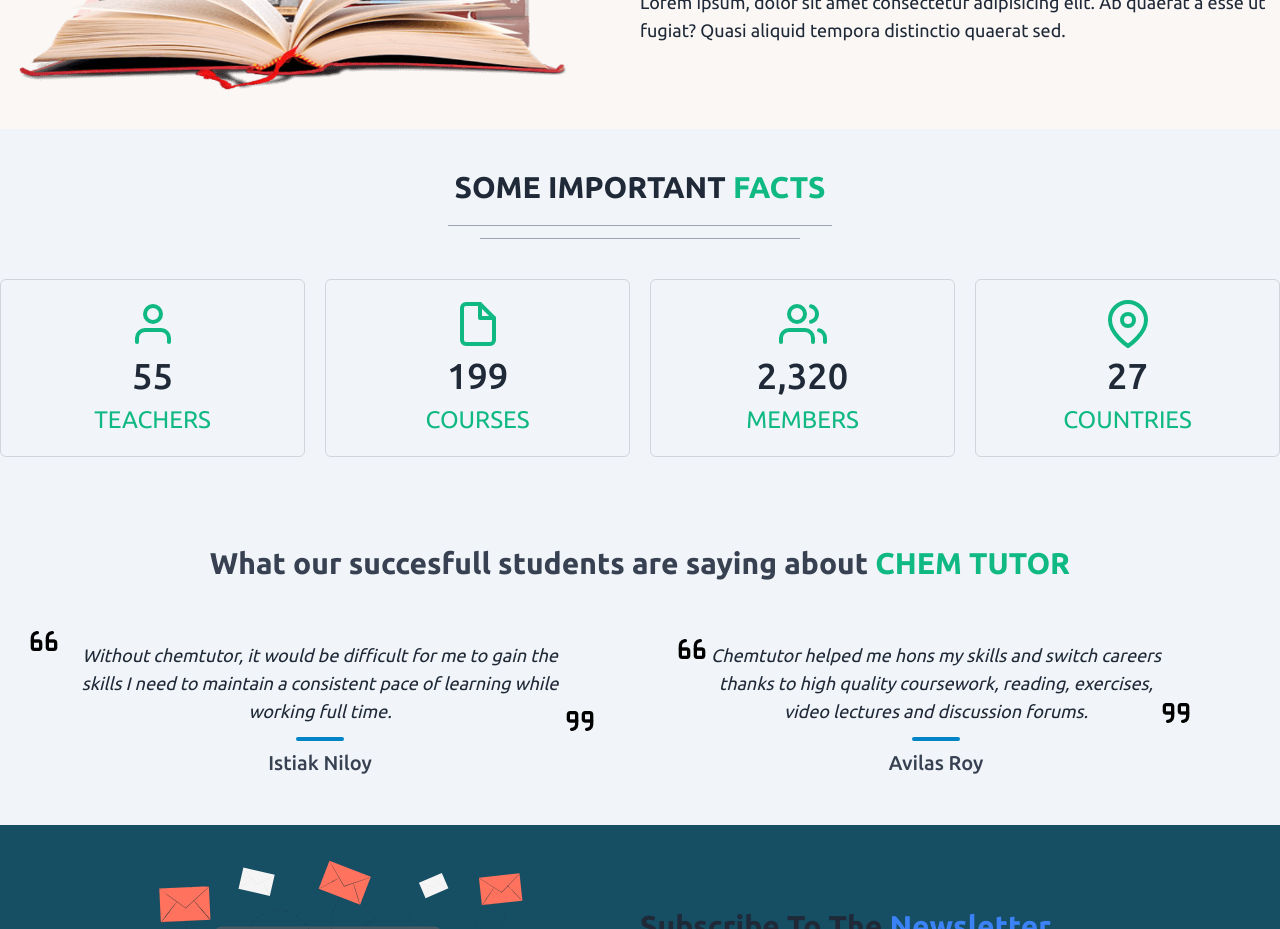
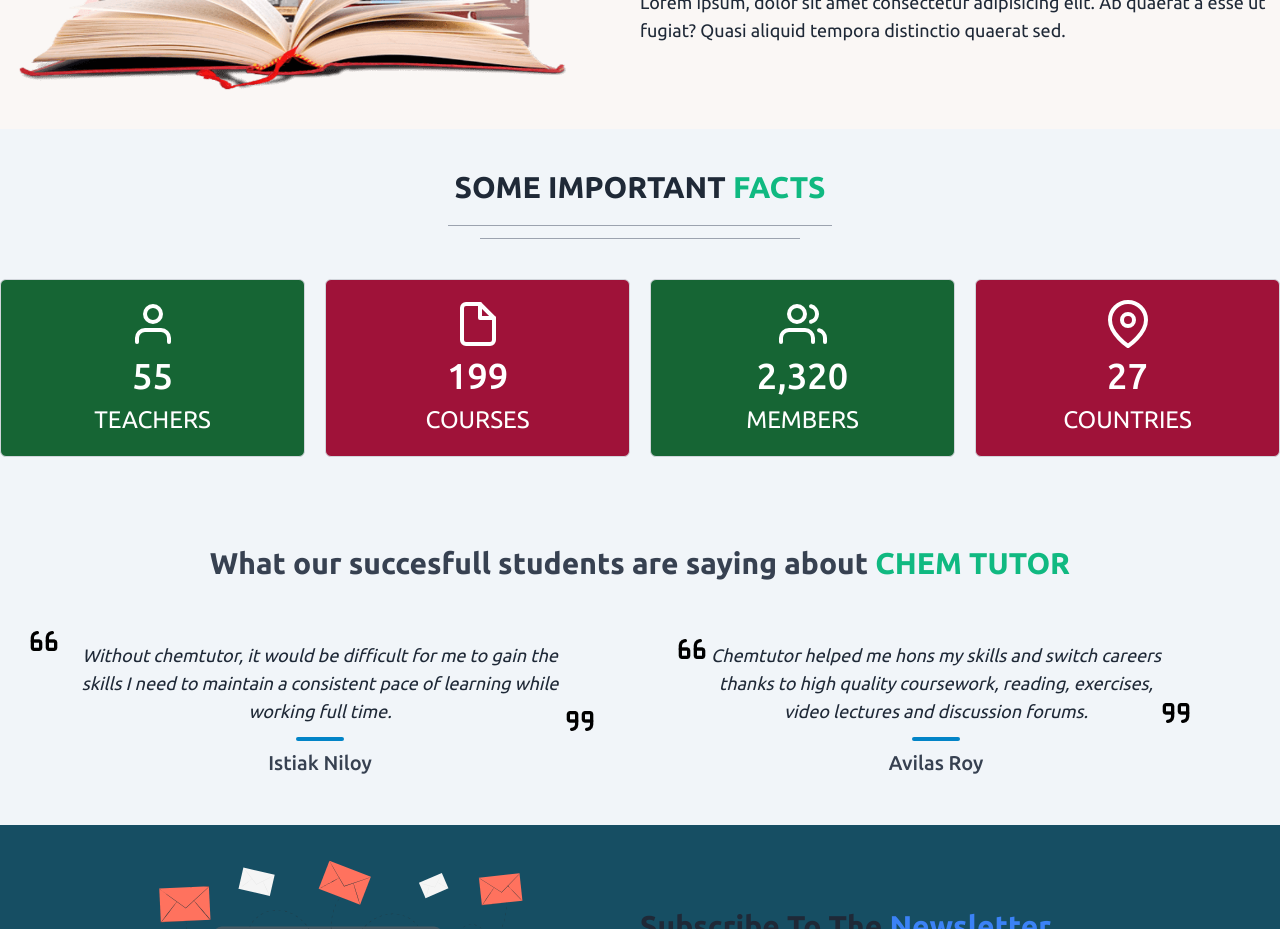
Before and after one commit to ThisIsKhalid/chem-tutor-client, a React (Create React App) app: page / in a window 1280 px wide. Shown: the part 1640-2569 px from the top of the page. Built offline with nearby package versions, Linux system fonts and the light colour scheme; no server answers.

Commit message:
update color in faq

```diff
--- a/src/Pages/Home/ImportantFacts.jsx
+++ b/src/Pages/Home/ImportantFacts.jsx
@@ -1,10 +1,11 @@
-import React from 'react';
+import React from "react";
 import CountUp from "react-countup";
-import { FiUser, FiFile, FiUsers, FiMapPin } from "react-icons/fi";
+import { FiFile, FiMapPin, FiUser, FiUsers } from "react-icons/fi";
 
 const ImportantFacts = () => {
-    return (
-      <section className="container mx-auto py-10 lg:px-0 px-5 bg-slate-100">
+  return (
+    <section className="py-10 bg-slate-100">
+      <div className="container mx-auto lg:px-0 px-5">
         <div className="flex flex-col items-center justify-center mb-10">
           <h1 className="uppercase text-3xl font-semibold text-center">
             Some Important
@@ -13,30 +14,31 @@
           <hr className="w-96 border-gray-400 mt-5" />
           <hr className="w-80 mt-3 border-gray-400" />
         </div>
-        <div className="grid lg:grid-cols-4 grid-cols-2 lg:gap-5 gap-3">
-          <div className="border border-gray-300 flex flex-col items-center justify-center p-5 rounded-md gap-2">
-            <FiUser className="h-12 w-12 text-emerald-500" />
+        <div className="grid lg:grid-cols-4 grid-cols-2 lg:gap-5 gap-3 text-white">
+          <div className="border border-gray-300 flex flex-col items-center justify-center p-5 rounded-md gap-2 bg-green-800">
+            <FiUser className="h-12 w-12" />
             <CountUp className="text-4xl font-medium" end={55} duration={4} />
-            <h1 className="text-2xl text-emerald-500 uppercase">Teachers</h1>
+            <h1 className="text-2xl uppercase">Teachers</h1>
           </div>
-          <div className="border border-gray-300 flex flex-col items-center justify-center p-5 rounded-md gap-2">
-            <FiFile className="h-12 w-12 text-emerald-500" />
+          <div className="border border-gray-300 flex flex-col items-center justify-center p-5 rounded-md gap-2 bg-rose-800">
+            <FiFile className="h-12 w-12" />
             <CountUp className="text-4xl font-medium" end={199} duration={4} />
-            <h1 className="text-2xl text-emerald-500 uppercase">Courses</h1>
+            <h1 className="text-2xl uppercase">Courses</h1>
           </div>
-          <div className="border border-gray-300 flex flex-col items-center justify-center p-5 rounded-md gap-2">
-            <FiUsers className="h-12 w-12 text-emerald-500" />
+          <div className="border border-gray-300 flex flex-col items-center justify-center p-5 rounded-md gap-2 bg-green-800">
+            <FiUsers className="h-12 w-12" />
             <CountUp className="text-4xl font-medium" end={2320} duration={4} />
-            <h1 className="text-2xl text-emerald-500 uppercase">Members</h1>
+            <h1 className="text-2xl uppercase">Members</h1>
           </div>
-          <div className="border border-gray-300 flex flex-col items-center justify-center p-5 rounded-md gap-2">
-            <FiMapPin className="h-12 w-12 text-emerald-500" />
+          <div className="border border-gray-300 flex flex-col items-center justify-center p-5 rounded-md gap-2 bg-rose-800">
+            <FiMapPin className="h-12 w-12" />
             <CountUp className="text-4xl font-medium" end={27} duration={4} />
-            <h1 className="text-2xl text-emerald-500 uppercase">Countries</h1>
+            <h1 className="text-2xl uppercase">Countries</h1>
           </div>
         </div>
-      </section>
-    );
+      </div>
+    </section>
+  );
 };
 
 export default ImportantFacts;
```
